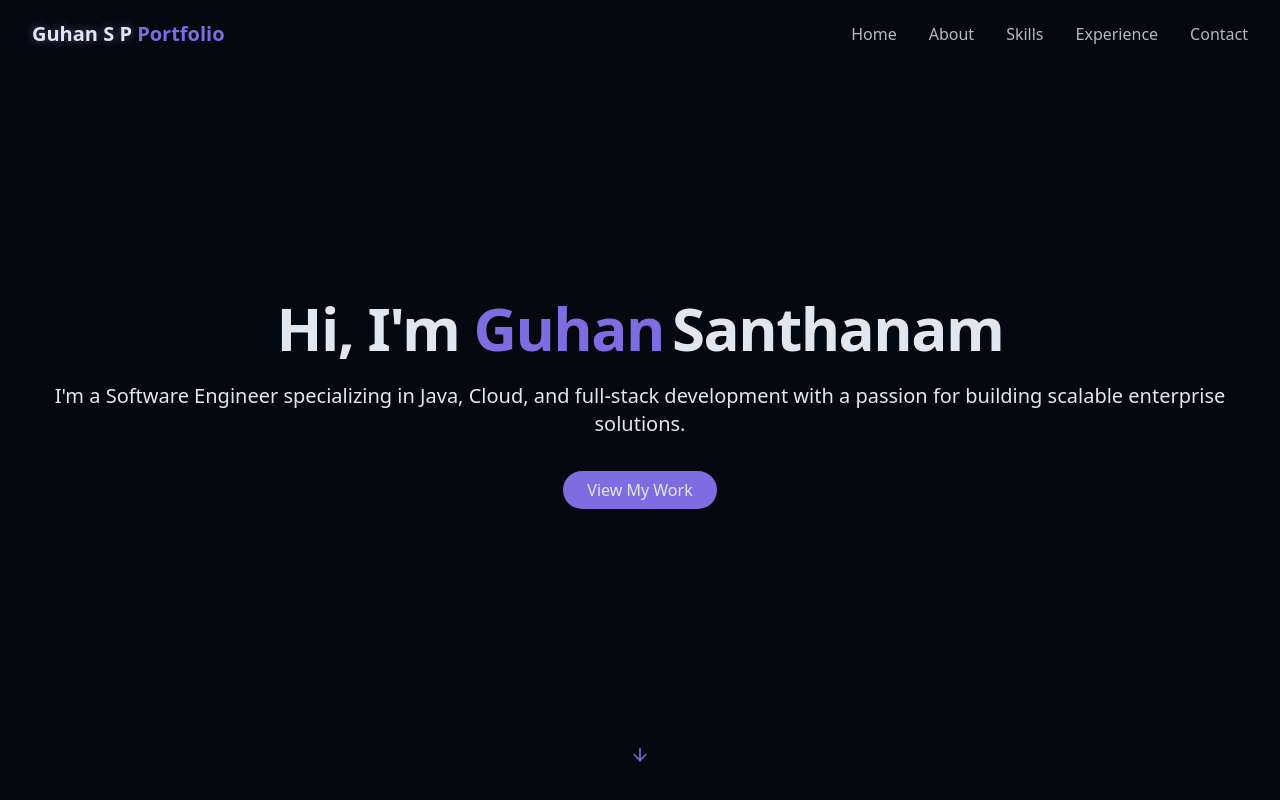
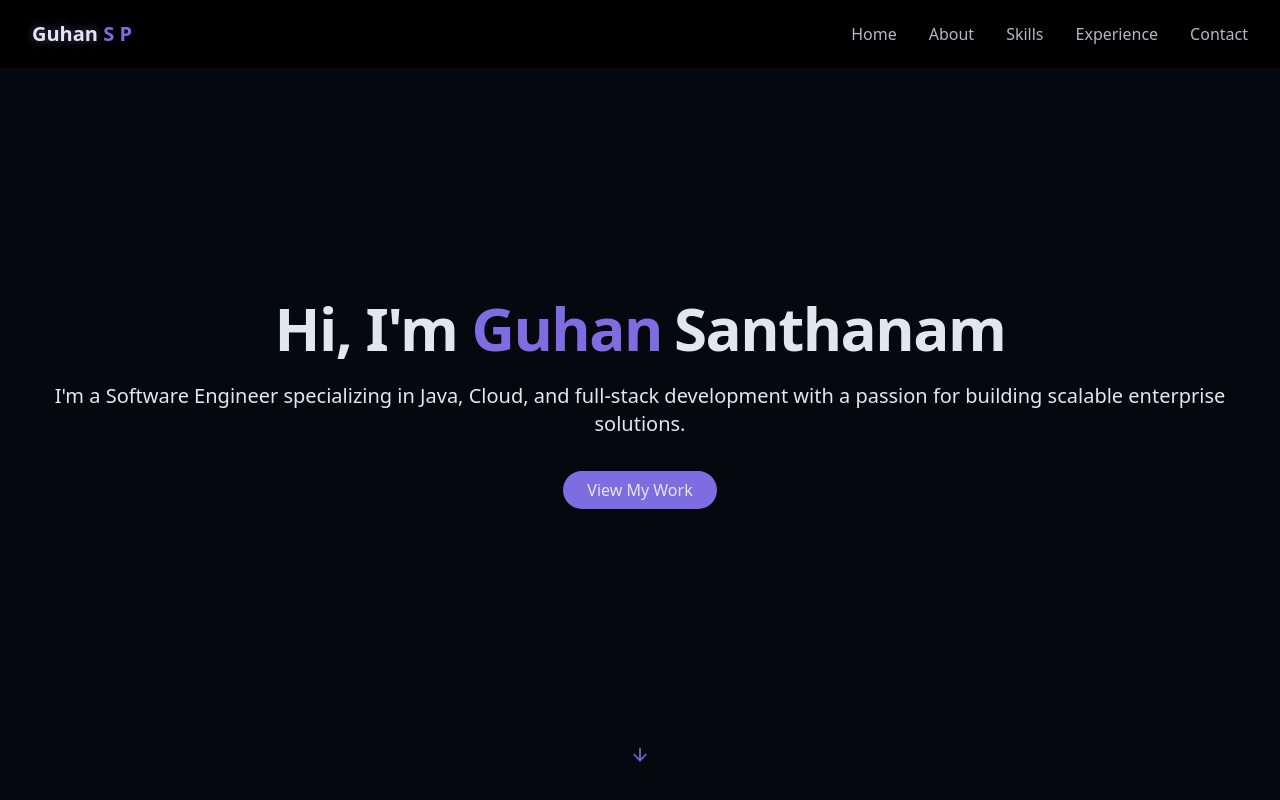
Before and after one commit to guhansp/portfolio-guhansp, a React (Vite) app: page / in a window 1280 px wide. Shown: the top 800 px of the page. Built offline with nearby package versions, Linux system fonts and the light colour scheme.

Commit message:
Minor UI Changes

```diff
--- a/src/components/Navbar.jsx
+++ b/src/components/Navbar.jsx
@@ -21,16 +21,15 @@ function Navbar() {
 
   return (
     <nav
-      className={cn("fixed top-0 w-full z-40 transition-all duration-300 py-5")}
+      className={cn("fixed top-0 w-full z-40 transition-all duration-300 py-5 bg-black/90")}
     >
       <div className="container flex items-center justify-between">
         <a
           className="text-xl font-bold text-primary flex items-center"
-          href="#hero"
+          href="#profile"
         >
           <span className="relative z-10">
-            <span className="text-glow text-foreground"> Guhan S P </span>{" "}
-            Portfolio
+            <span className="text-glow text-foreground"> Guhan </span> S P
           </span>
         </a>
 
--- a/src/components/Profile.jsx
+++ b/src/components/Profile.jsx
@@ -15,7 +15,7 @@ function Profile() {
               {" "}
               Guhan
             </span>
-            <span className="text-gradient ml-2 opacity-0 animate-fade-in-delay-2">
+            <span className="text-gradient ml-3 opacity-0 animate-fade-in-delay-2">
               Santhanam
             </span>
           </h1>
@@ -36,7 +36,7 @@ function Profile() {
         </div>
       </div>
       <div className="absolute bottom-8 left-1/2 transform -translate-x-1/2 flex flex-col items-center animate-bounce">
-        <button onClick={() => window.location.hash = '#about'}>
+        <button onClick={() => (window.location.hash = "#about")}>
           <ArrowDown className="h-5 w-5 text-primary animate-bounce" />
         </button>
       </div>
```
